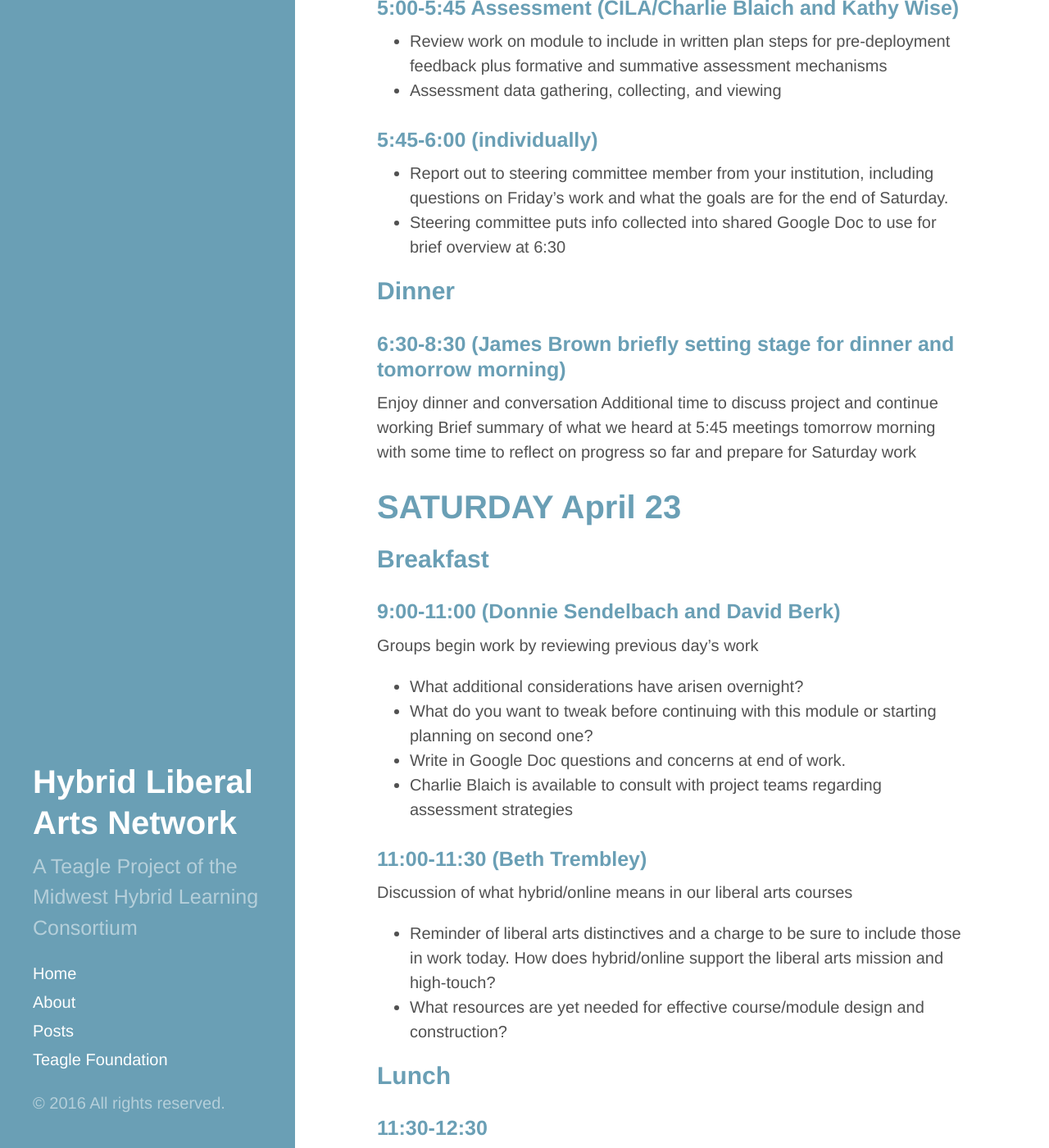
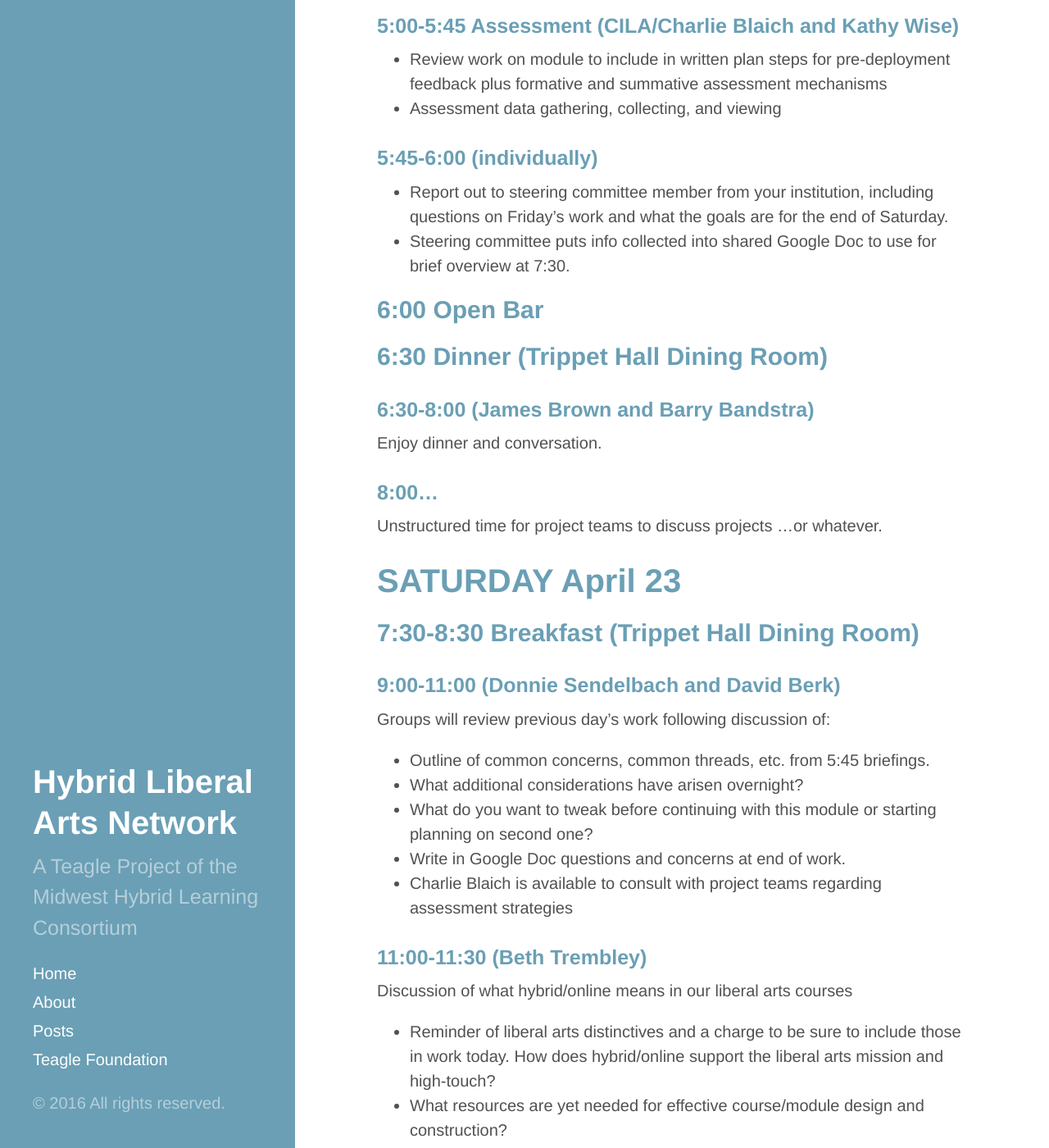
Before and after one commit to hybrid-liberal-arts/hybrid-liberal-arts.github.io, a Jekyll site: the page built from _posts/2016-04-06-2016-workshop-schedule.md, in a window 1280 px wide and 1400 px high, scrolled down 1632 px. Shown: the whole window at 82% size. Built offline with Jekyll 4.4.1, drawn with Linux system fonts in a browser that asks for light colours; Markdown is read by kramdown in place of the engine named in the settings; some of the changed text lies outside the part shown.

Commit message:
more schedule changes

```diff
--- a/_posts/2016-04-06-2016-workshop-schedule.md
+++ b/_posts/2016-04-06-2016-workshop-schedule.md
@@ -4,8 +4,11 @@ title: 2016 Workshop Schedule
 ---
 ##Wabash College Trippet Hall
 410 W Wabash Ave, Crawfordsville, IN 47933. (765) 361-6490
+
+Note: All meals will be served in the Trippet Hall Dining Room
+
 #FRIDAY April 22
-##Lunch
+##Lunch (Trippet Hall Dining Room)
 ###12:00-1:00 (Barry Bandstra)
 - Welcome and update on grant progress
 - Brief intro of teams (name, title, institution, 1-2 sentences about collaboration)
@@ -45,21 +47,25 @@ Brief project management overview
 
 ###5:45-6:00 (individually)
 - Report out to steering committee member from your institution, including questions on Friday’s work and what the goals are for the end of Saturday.
-- Steering committee puts info collected into shared Google Doc to use for brief overview at 6:30
+- Steering committee puts info collected into shared Google Doc to use for brief overview at 7:30.
 
-##Dinner
-###6:30-8:30 (James Brown briefly setting stage for dinner and tomorrow morning)
-Enjoy dinner and conversation
-Additional time to discuss project and continue working
-Brief summary of what we heard at 5:45 meetings tomorrow morning with some time to reflect on progress so far and prepare for Saturday work
+##6:00 Open Bar
+
+##6:30 Dinner (Trippet Hall Dining Room)
+###6:30-8:00 (James Brown and Barry Bandstra)
+Enjoy dinner and conversation.
+
+###8:00...
+Unstructured time for project teams to discuss projects ...or whatever.
 
 
 #SATURDAY April 23
-##Breakfast
+## 7:30-8:30 Breakfast (Trippet Hall Dining Room)
 
 ###9:00-11:00 (Donnie Sendelbach and David Berk)
-Groups begin work by reviewing previous day’s work
+Groups will review previous day’s work following discussion of:
 
+- Outline of common concerns, common threads, etc. from 5:45 briefings.
 - What additional considerations have arisen overnight?
 - What do you want to tweak before continuing with this module or starting planning on second one?
 - Write in Google Doc questions and concerns at end of work.
@@ -71,14 +77,13 @@ Discussion of what hybrid/online means in our liberal arts courses
 - Reminder of liberal arts distinctives and a charge to be sure to include those in work today. How does hybrid/online support the liberal arts mission and high-touch?
 - What resources are yet needed for effective course/module design and construction?
 
-##Lunch
-###11:30-12:30
+##Lunch 11:30-12:30 (Trippet Hall Dining Room)
 
-###1:00-1:30 Gamification (Adam Galambos)
+###12:30-1:00 Gamification (Adam Galambos)
 
 Adam is currently exploring gamification in an Economics course this term and will talk about how the course is structured, demonstrate the 3DGameLab platform, and reflect on his experiences so far.
 
-###1:30-3:00 (James Brown and Beth Trembley)
+###1:00-3:00 (James Brown and Beth Trembley)
 Final push on project and next steps planning
 
  - Return to pre-workshop Google Doc to review components listed and to verify work completed has included these components
@@ -91,5 +96,8 @@ Final push on project and next steps planning
 BRIEF 5-minute report out by teams (record by video for sharing?)
 
  - What is needed from the consortium to continue project work?
- - Looking ahead to creating a hybrid liberal arts network for sharing the hybrid/online material and courses that we create
- - What structures do faculty members at our schools need to have in place in order to share and receive credit for hybrid projects and courses?
+ - Looking ahead to creating a hybrid liberal arts network for sharing the hybrid/online material and courses that we create:
+	- What structures do faculty members at our schools need to have in place in order to share and receive credit for hybrid projects and courses?
+	- How do we continue communicating across institutions, be it on an individual team level or sharing common best practices/worst practices, as we work throughout the year?
+	- What needs do teams have for project management assistance?  How can the consortium contribute and help?
+	- How might we incentivize participating institutions to share unique expertise of instructional technologists for a project on another campus without adding to their workload?
```
Also changed, not shown: other parts of _posts/2016-04-06-2016-workshop-schedule.md (+2 -3 lines).
